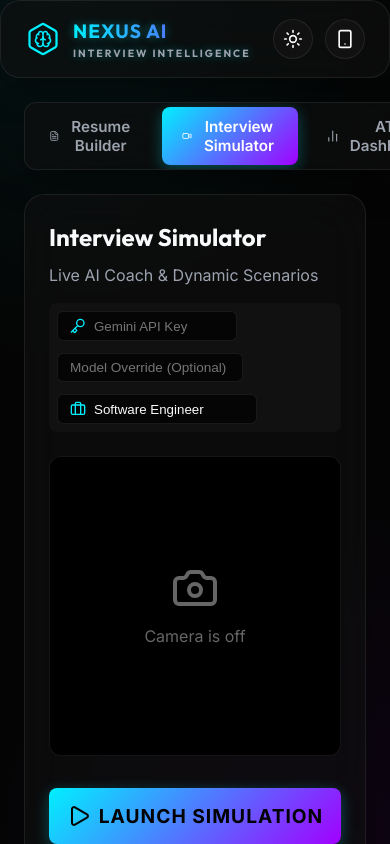
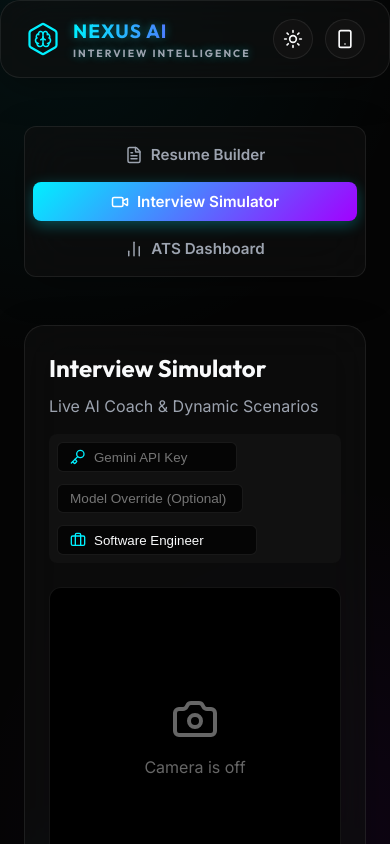
Before and after one commit to nihal-hacker2012/interviewtrainer, a React (Vite) app: page / in a window 390 px wide. Shown: the top 844 px of the page. Built offline with nearby package versions, Linux system fonts and the light colour scheme.

Commit message:
Fix mobile responsive layout and prevent icons from squishing

```diff
--- a/src/components/Navigation.jsx
+++ b/src/components/Navigation.jsx
@@ -8,7 +8,7 @@
   ];
 
   return (
-    <nav className="nav-tabs glass-panel">
+    <nav className="glass-panel" style={{ padding: '8px', display: 'flex', flexWrap: 'wrap', justifyContent: 'center', gap: '8px', margin: '24px auto', borderRadius: '12px' }}>
       {tabs.map((tab) => {
         const Icon = tab.icon;
         return (
@@ -19,6 +19,7 @@
             style={{
               display: 'flex',
               alignItems: 'center',
+              justifyContent: 'center',
               gap: '8px',
               padding: '10px 20px',
               borderRadius: '8px',
@@ -26,6 +27,8 @@
               cursor: 'pointer',
               fontWeight: '600',
               fontSize: '0.95rem',
+              whiteSpace: 'nowrap',
+              flex: '1 1 auto',
               transition: 'all 0.3s cubic-bezier(0.25, 0.8, 0.25, 1)',
               background: activeTab === tab.id ? 'linear-gradient(135deg, var(--primary), #a200ff)' : 'transparent',
               color: activeTab === tab.id ? '#fff' : 'var(--text-secondary)',
--- a/src/index.css
+++ b/src/index.css
@@ -30,6 +30,10 @@
   box-sizing: border-box;
   margin: 0;
   padding: 0;
+}
+
+svg {
+  flex-shrink: 0;
 }
 
 body {
```
